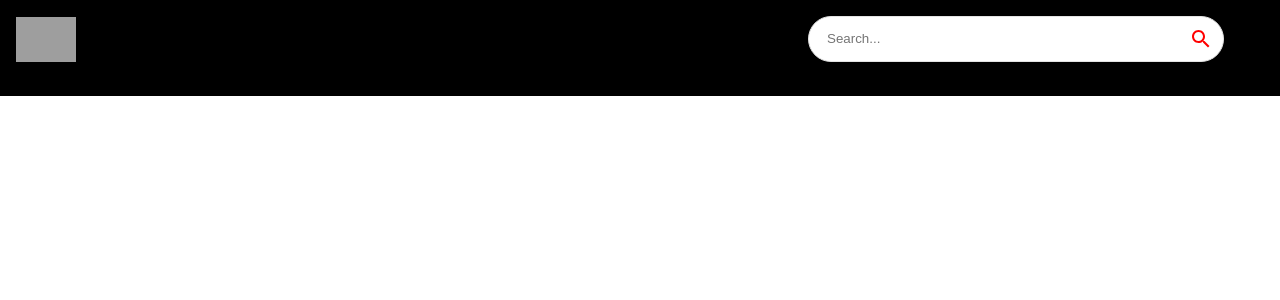
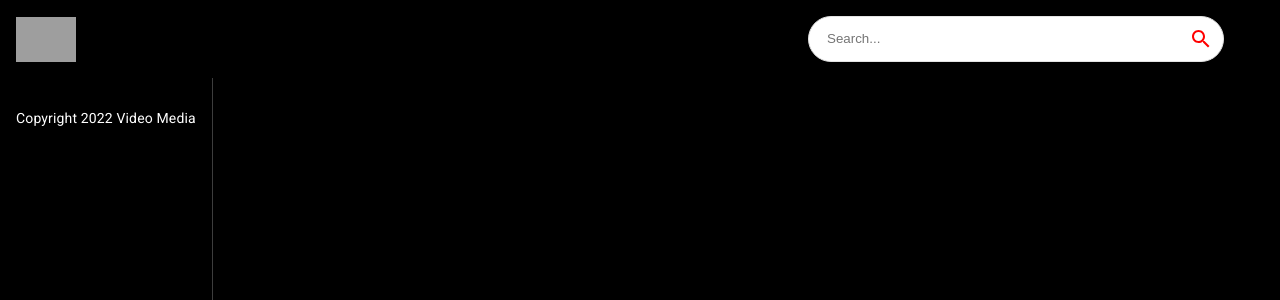
Before and after one commit to Sheuenjar/Youtube, a React (Create React App) app: page / in a window 1280 px wide. Shown: the top 300 px of the page. Built offline with nearby package versions, Linux system fonts and the light colour scheme; grey boxes are pictures that could not be loaded.

Commit message:
beginning with Sidebar

```diff
--- a/src/components/Feed.jsx
+++ b/src/components/Feed.jsx
@@ -1,10 +1,31 @@
-import React from 'react'
+
+
+
+import { useState, useEffect } from 'react';
+import { Box, Stack, Typography } from '@mui/material';
+import Sidebar from './Sidebar';
+
+
 
 const Feed = () => {
   return (
-    <div>
-      Feed
-    </div>
+    <Stack sx={{ flexDirection: { sx: 'column', md: 'row' } }}>
+      <Box
+        sx={{ height: { sx: 'auto', md: '92vh' },
+        borderRight: '1px solid #3d3d3d',
+        px: { sx: 0, md: 2 }}}
+      >
+        <Sidebar />
+
+        <Typography
+          className='copyright'
+          variant='body2'
+          sx={{ mt: 1.5, color: '#fff' }}
+        >
+          Copyright 2022 Video Media
+        </Typography>
+      </Box>
+    </Stack>
   )
 }
 
--- /dev/null
+++ b/src/components/Sidebar.jsx
@@ -0,0 +1,11 @@
+import React from 'react'
+
+const SideBar = () => {
+  return (
+    <div>
+      SideBar
+    </div>
+  )
+}
+
+export default SideBar
--- a/src/components/index.js
+++ b/src/components/index.js
@@ -6,3 +6,4 @@
 export { default as SearchFeed } from './SearchFeed';
 export { default as VideoDetail } from './VideoDetail';
 export { default as SearchBar } from './SearchBar';
+export { default as Sidebar } from './Sidebar';
```
